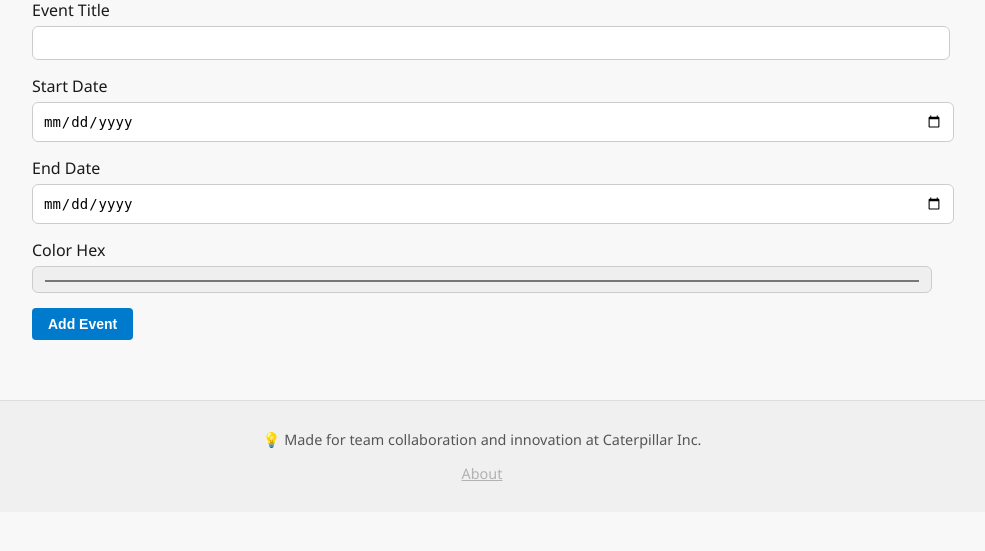
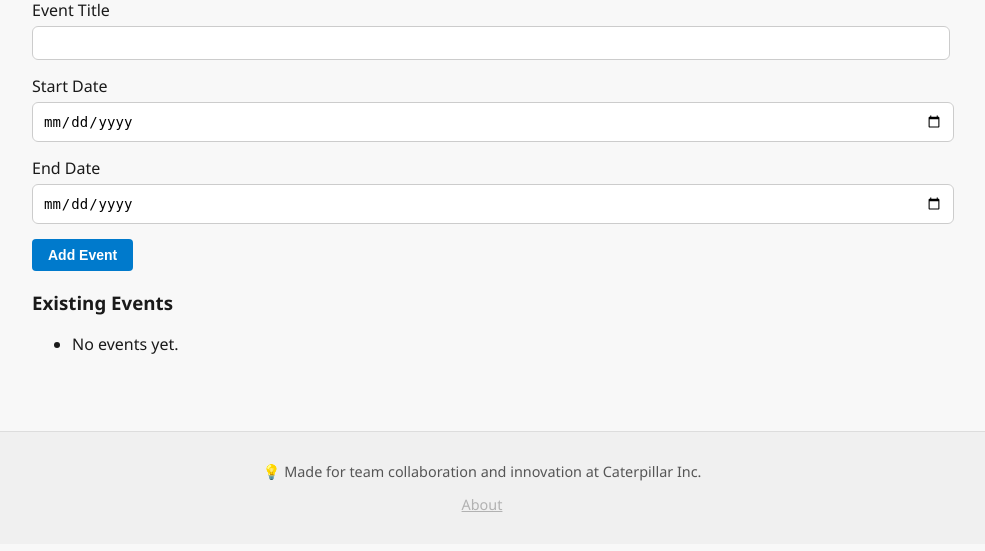
Before and after one commit to siva-sudhan/innovation_portal, a Flask app: page /admin/events/new in a window 1280 px wide. Shown: the part 135-686 px from the top of the page, without its empty margins (158-1143 px from the left). Run offline with Flask 3, Linux system fonts and the light colour scheme; the visitor is signed in with stand-in values (Sample User, id 1); data that the repository does not hold is empty; some libraries are stand-ins or nearby versions.

Commit message:
Fix event management and calendar JSON serialization

```diff
--- a/app/forms.py
+++ b/app/forms.py
@@ -35,5 +35,4 @@ class EventForm(FlaskForm):
     title = StringField('Event Title', validators=[DataRequired(), Length(max=150)])
     start_date = DateField('Start Date', validators=[DataRequired()], format='%Y-%m-%d')
     end_date = DateField('End Date', validators=[DataRequired()], format='%Y-%m-%d')
-    color = StringField('Color Hex', validators=[Optional(), Length(max=20)], default='#FFCD00')
     submit = SubmitField('Add Event')
--- a/app/templates/admin/new_event.html
+++ b/app/templates/admin/new_event.html
@@ -18,10 +18,20 @@
       {{ form.end_date.label }}<br>
       {{ form.end_date(class="input", type="date") }}
     </div>
-    <div class="form-group">
-      {{ form.color.label }}<br>
-      {{ form.color(class="input", type="color") }}
-    </div>
     {{ form.submit(class="btn-primary") }}
   </form>
+
+  <h3>Existing Events</h3>
+  <ul>
+    {% for ev in events %}
+      <li>
+        <span style="background-color: {{ ev.color }}; padding: 2px 6px;">
+          {{ ev.title }} ({{ ev.start_date }} - {{ ev.end_date }})
+        </span>
+        <a href="{{ url_for('admin.delete_event', event_id=ev.id) }}" onclick="return confirm('Delete this event?');">Delete</a>
+      </li>
+    {% else %}
+      <li>No events yet.</li>
+    {% endfor %}
+  </ul>
 {% endblock %}
--- a/app/views/admin.py
+++ b/app/views/admin.py
@@ -137,7 +137,8 @@ def new_event():
         db.session.commit()
         flash('Event added.', 'success')
         return redirect(url_for('admin.new_event'))
-    return render_template('admin/new_event.html', form=form)
+    events = Event.query.order_by(Event.start_date.desc()).all()
+    return render_template('admin/new_event.html', form=form, events=events)
 
 @admin_bp.route('/events/<int:event_id>/delete')
 def delete_event(event_id):
```
Also changed, not shown: app/views/__init__.py (+11 -1 lines).
